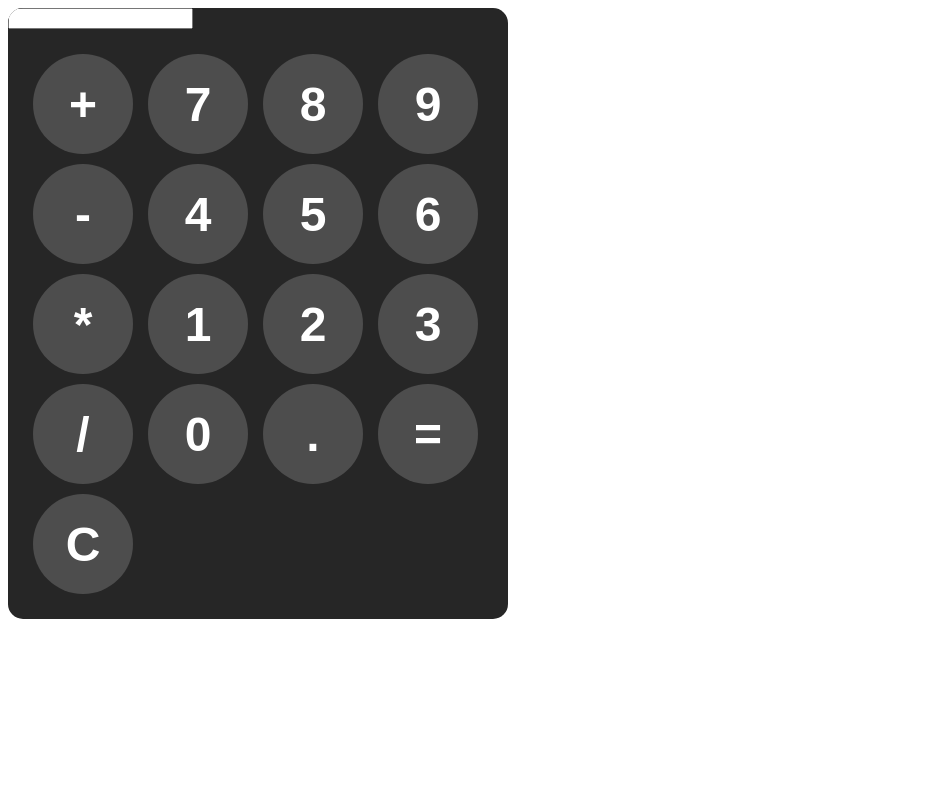
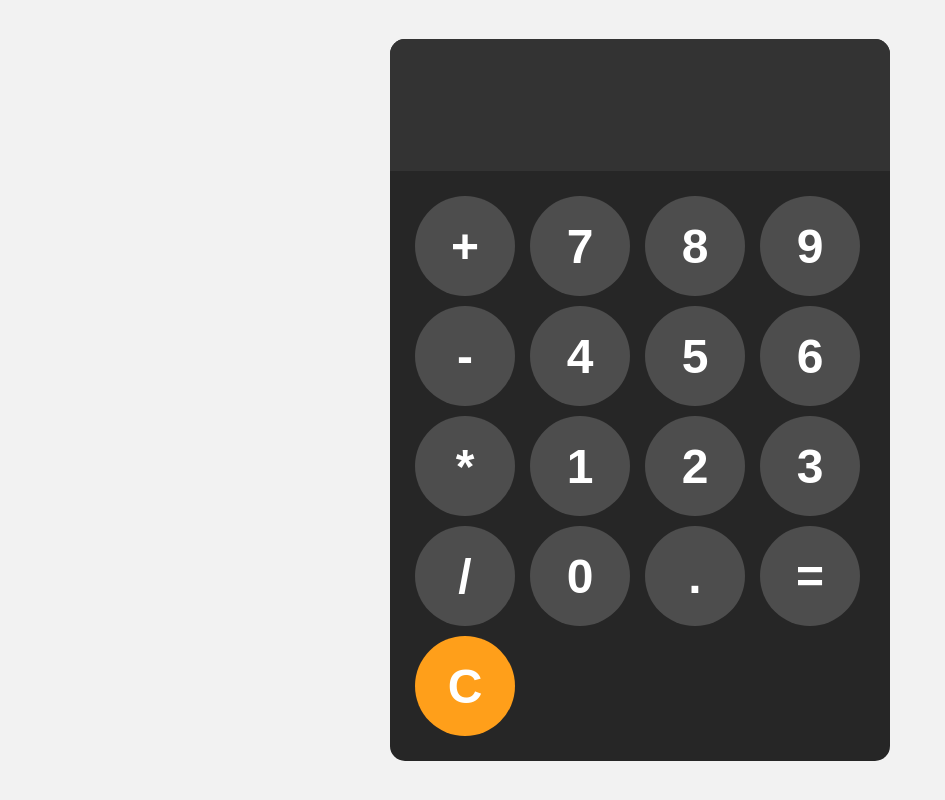
Before and after one commit to Suhaani-19/CALCULATOR, a plain HTML site: page index.html in a window 1280 px wide. Shown: the whole page, without its empty margins (0-945 px from the left). Drawn offline with Linux system fonts and the light colour scheme.

Commit message:
Fifth commit

```diff
--- a/style.css
+++ b/style.css
@@ -22,3 +22,34 @@ button{
     max-width: 500px;
     overflow: hidden;
 }
+#display{
+    width: 100%;
+    padding: 20px;
+    font-size: 5rem;
+    text-align: left;
+    border: none;
+    background-color: hsl(0, 0%, 20%);
+}
+body{
+    margin: 0;
+    display: flex;
+    justify-content: center;
+    align-items: center;
+    height: 100vh;
+    background-color: hsl(0, 0%, 95%);
+}
+button:hover{
+    background-color: hsl(0, 0%, 40%);
+}
+button:active{
+    background-color: hsl(0, 0%, 50%);
+}
+.operator-btn{
+    background-color: hsl(35, 100%, 55%);
+}
+.operator-btn:hover{
+    background-color: hsl(35, 100%, 65%);
+}
+.operator-btn:active{
+    background-color: hsl(35, 100%, 75%);
+}
```
